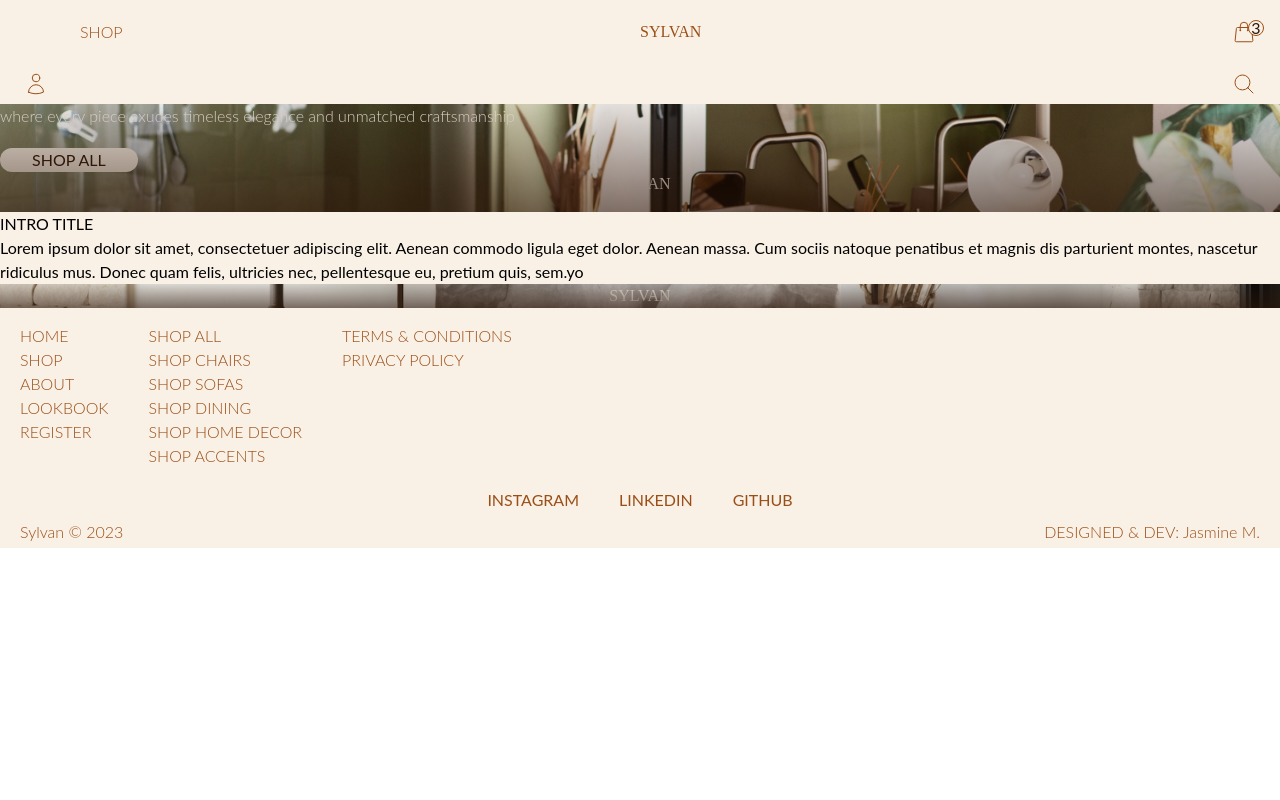
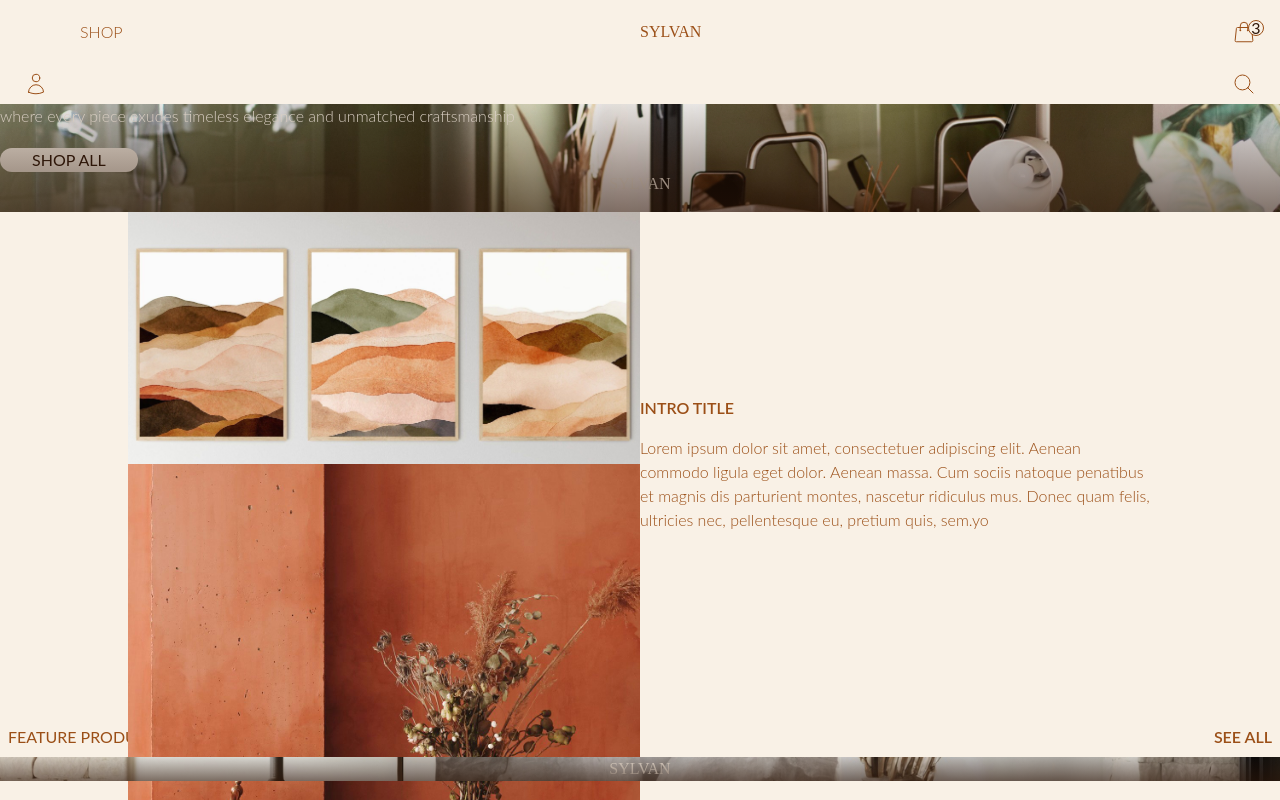
Before and after one commit to jmaduafo/Sylvan, a React (Create React App) app: page / in a window 1280 px wide. Shown: the top 800 px of the page. Built offline with nearby package versions, Linux system fonts and the light colour scheme.

Commit message:
set up stripe, redux toolkit actions and reducers, and styled home page components

```diff
--- a/src/components/Footer.js
+++ b/src/components/Footer.js
@@ -51,7 +51,7 @@ const Footer = () => {
                         })}
                     </ul>
                 </div>
-                <div className='sm:border-none sm:py-0 py-3 border-b-creamOpaque border-b-[1px]'>
+                <div className='sm:border-none sm:py-0 py-3 border-b-siennaOpaque border-b-[1px]'>
                     <ul>
                         {footerCategories.map(nav => {
                             return (
--- /dev/null
+++ b/src/components/Heading.js
@@ -0,0 +1,15 @@
+import React from 'react'
+import { Link } from 'react-router-dom'
+
+const Heading = ({headerText, linkText, link}) => {
+  return (
+    <div className='p-2 flex justify-between items-end text-sienna border-t-[1px] border-b-[1px] border-t-siennaOpaque border-b-siennaOpaque'>
+        <h5 className='uppercase font-[500]'>{headerText}</h5>
+        <Link to={link} className='relative'>
+            <p className="uppercase font-semibold text-[11px] after:absolute after:top-full after:content-[''] after:w-full h-[1.5px]">{linkText}</p>
+        </Link>
+    </div>
+  )
+}
+
+export default Heading
--- a/src/components/Home/About.js
+++ b/src/components/Home/About.js
@@ -1,17 +1,22 @@
 import React from 'react'
+import about1 from '../../assets/landon10.jpg'
+import about2 from '../../assets/footer-pic.jpg'
 
 const About = () => {
   return (
-    <section>
-        <div className='flex gap-[5rem] '>
-            <div className=''>
-                <div className='max-w-[350px]'>
-                    <img/>
+    <section className='py-[5rem] text-sienna'>
+        <div className='w-4/5 mx-auto flex flex-col sm:justify-center sm:items-center sm:flex-row gap-[5rem] '>
+            <div className='relative flex-1 flex justify-end'>
+                <div className='w-[250px] h-[300px] absolute left-[30%] top-1/2 transform translate-x-[-50%] translate-y-[-50%]'>
+                    <img className='w-full h-full' src={about1} alt=''/>
+                </div>
+                <div className='w-[350px] h-[450px] object-cover object-bottom'>
+                    <img className='w-full h-full' src={about2} alt=''/>
                 </div>
             </div>
-            <div className=''>
-                <h5>INTRO TITLE</h5>
-                <p>Lorem ipsum dolor sit amet, consectetuer adipiscing elit. Aenean commodo ligula eget dolor. Aenean massa. Cum sociis natoque penatibus et magnis dis parturient montes, nascetur ridiculus mus. Donec quam felis, ultricies nec, pellentesque eu, pretium quis, sem.yo</p>
+            <div className='flex-1'>
+                <h5 className='mb-4 font-semibold'>INTRO TITLE</h5>
+                <p className='w-[60%] font-light'>Lorem ipsum dolor sit amet, consectetuer adipiscing elit. Aenean commodo ligula eget dolor. Aenean massa. Cum sociis natoque penatibus et magnis dis parturient montes, nascetur ridiculus mus. Donec quam felis, ultricies nec, pellentesque eu, pretium quis, sem.yo</p>
             </div>
         </div>
     </section>
--- /dev/null
+++ b/src/components/Home/Featured.js
@@ -0,0 +1,12 @@
+import React from 'react'
+import Heading from '../Heading'
+
+const Featured = () => {
+  return (
+    <section>
+        <Heading headerText='Feature products' linkText='See all' link='/shop/all'/>
+    </section>
+  )
+}
+
+export default Featured
--- a/src/pages/Home.js
+++ b/src/pages/Home.js
@@ -1,12 +1,14 @@
 import React from 'react'
 import Hero from '../components/Home/Hero'
 import About from '../components/Home/About'
+import Featured from '../components/Home/Featured'
 
 const Home = () => {
   return (
     <div className='bg-cream'>
       <Hero/>
       <About/>
+      <Featured/>
     </div>
   )
 }
```
Also changed, not shown: src/assets/landon10.jpg (added).
